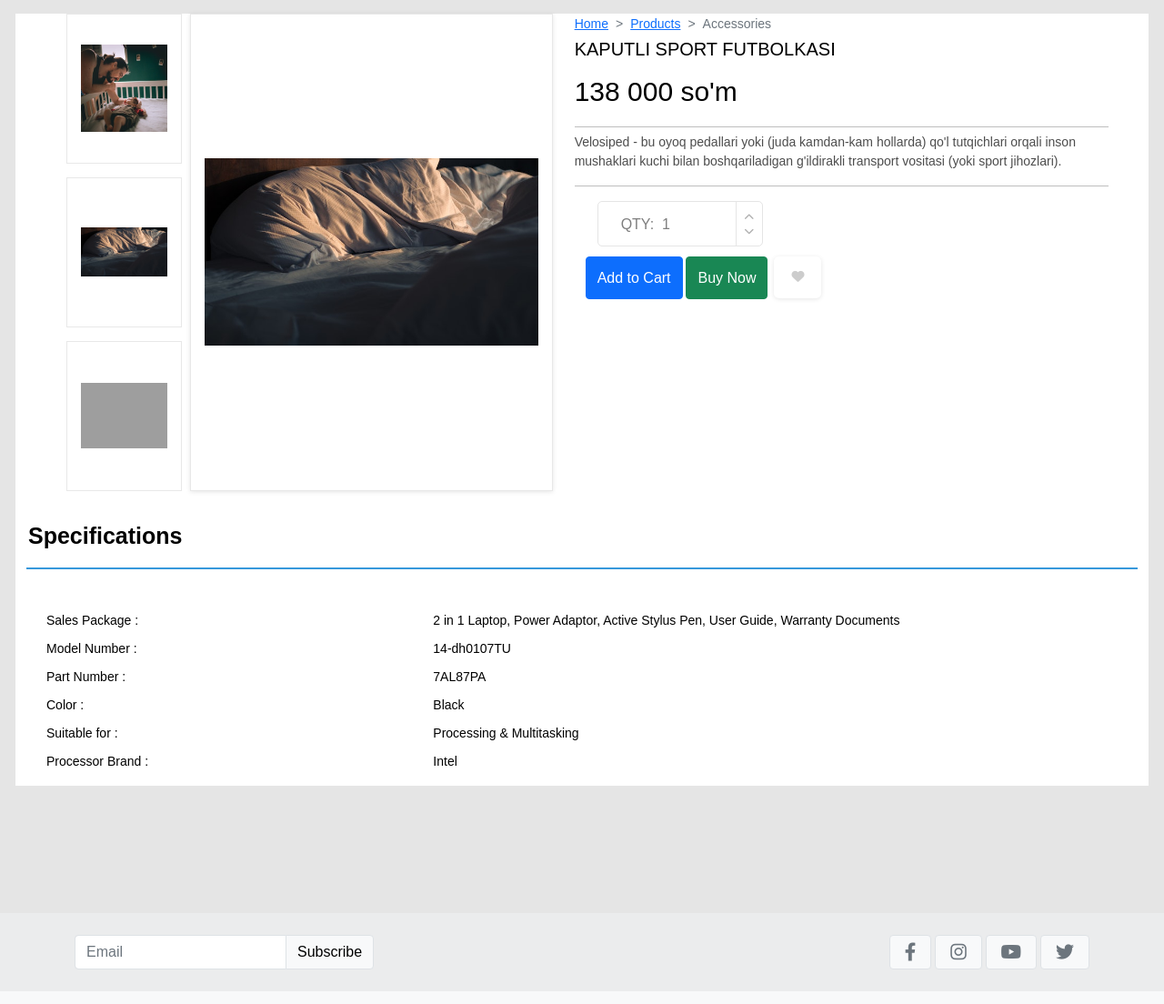
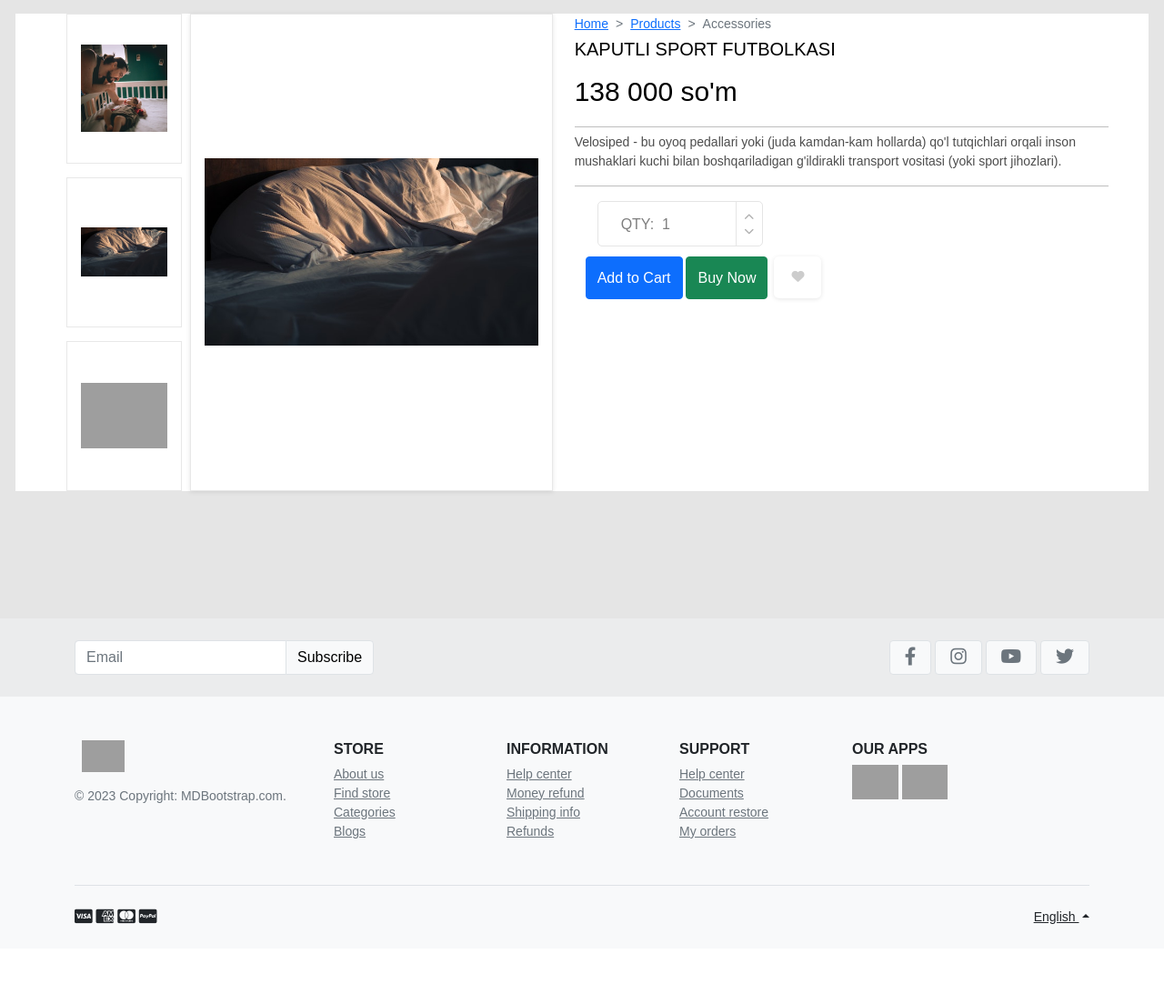
Before and after one commit to hwandev12/online-store-django-rest, a Django app: a page that uses templates/pages/product_detail.html in a window 1280 px wide. Shown: the part 140-1244 px from the top of the page at 91% size. After the commit the page ends 1156 px from the top, so only its background shows below. Run offline with Django 4.2, Linux system fonts and the light colour scheme; data comes from the database, SQL or seed files in the repository; grey boxes are pictures that could not be loaded.

Commit message:
product detail update

```diff
--- a/templates/pages/product_detail.html
+++ b/templates/pages/product_detail.html
@@ -112,7 +112,7 @@
                     </div>
                 </div>
             </div>
-            <div class="row row-underline py-3">
+            <!-- <div class="row row-underline py-3">
                 <div class="col-md-6"> <span class=" deal-text">Specifications</span> </div>
                 <div class="col-md-6"> <a href="#" data-abc="true"> <span class="ml-auto view-all"></span> </a> </div>
             </div>
@@ -172,7 +172,7 @@
                         </tbody>
                     </table>
                 </div>
-            </div>
+            </div> -->
         </div>
     </div>
 </div>
```
